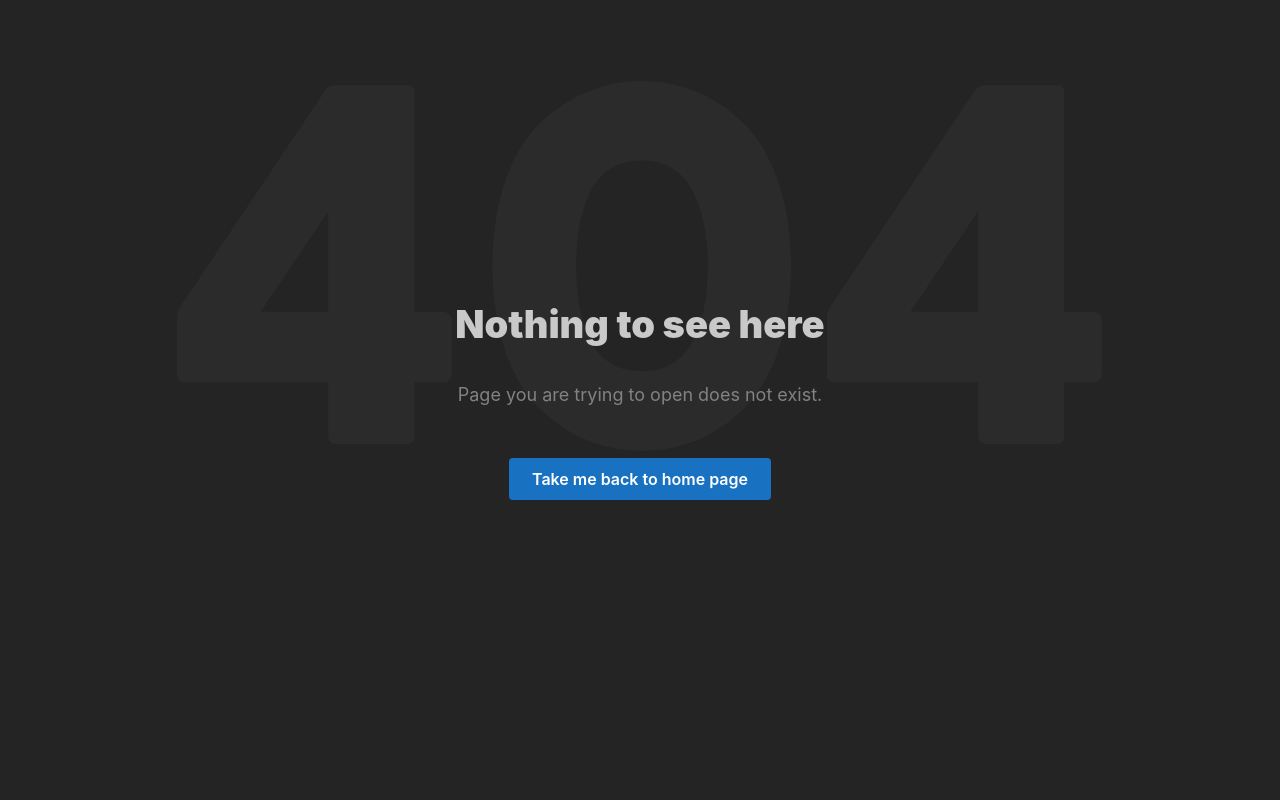
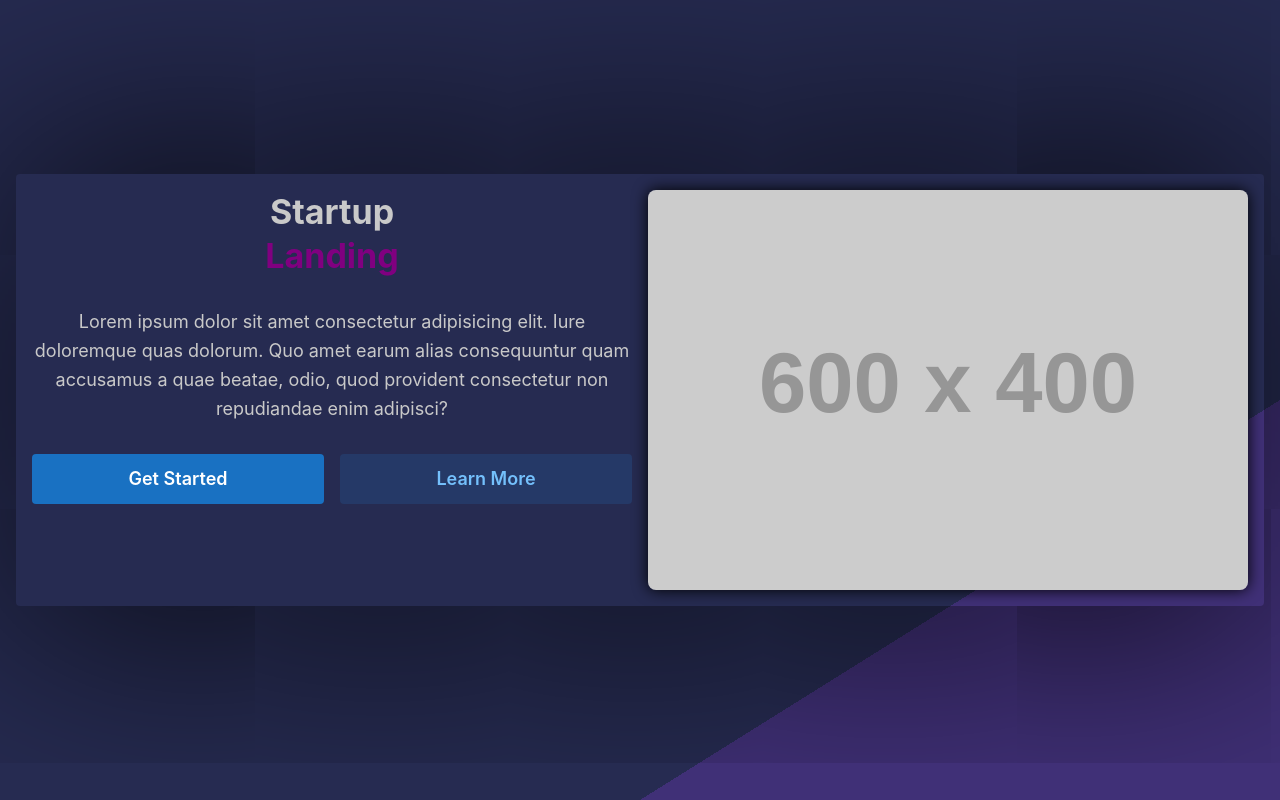
Before and after one commit to FabioMusi04/SecurVaultFrontEnd, a React (Vite) app: page / in a window 1280 px wide. Built offline with nearby package versions, Linux system fonts and the light colour scheme.

Commit message:
feat: HomePage struct

```diff
--- a/src/main.tsx
+++ b/src/main.tsx
@@ -1,22 +1,23 @@
-/* import React from 'react'*/
 import ReactDOM from 'react-dom/client'
 import '@mantine/core/styles.css';
 
 import { MantineProvider } from '@mantine/core';
 import { LoginPage } from './pages/Login.tsx';
 import { RegisterPage } from './pages/Register.tsx';
-import { NothingFoundBackground } from './pages/NotFound.tsx';
+import { NotFoundPage } from './pages/NotFound.tsx';
+import { HomePage } from './pages/Home.tsx';
 
 import { BrowserRouter as Router, Route, Routes } from 'react-router-dom';
 
 ReactDOM.createRoot(document.getElementById('root')!).render(
   <MantineProvider forceColorScheme='dark'>
-    <Router>
-      <Routes>
-        <Route path="/login" Component={LoginPage} />
-        <Route path="/register" Component={RegisterPage} />
-        <Route path="*" Component={NothingFoundBackground} />
-      </Routes>
-    </Router>
+      <Router>
+        <Routes>
+          <Route path="/" element={<HomePage />} />
+          <Route path="/login" element={<LoginPage />} />
+          <Route path="/register" element={<RegisterPage />} />
+          <Route path="*" element={<NotFoundPage />} />
+        </Routes>
+      </Router>
   </MantineProvider>
 );
--- a/src/pages/Home.tsx
+++ b/src/pages/Home.tsx
@@ -0,0 +1,50 @@
+import { Image, Container, Text, Button, Grid, Title, Card } from '@mantine/core';
+
+export function HomePage() {
+    document.title = "Home | Startup Landing";
+    document.body.style.background = "linear-gradient(to right bottom, #262b51 75%, #403077 25%) no-repeat center center fixed";
+
+    return (
+        <div style={{ minHeight: '100vh', display: 'flex', alignItems: 'center', justifyContent: 'center' }}>
+            <Container size="lg" style={{ textAlign: 'center'}} fluid>
+                <Card style={{ marginBottom: '20px', boxShadow: '0 0 300px black' }} bg="transparent">
+                    <Grid>
+                        <Grid.Col span={{ base: 12, md: 6, lg: 6 }}>
+                            <Title size="h1" fw={700}>
+                                Startup
+                            </Title>
+                            <Title size="h1" fw={700} c="purple">
+                                Landing
+                            </Title>
+                            <Text size="lg" mt={"5%"}>
+                                Lorem ipsum dolor sit amet consectetur adipisicing elit. Iure doloremque quas dolorum. Quo amet
+                                earum alias consequuntur quam accusamus a quae beatae, odio, quod provident consectetur non
+                                repudiandae enim adipisci?
+                            </Text>
+                            <Grid mt={"5%"}>
+                                <Grid.Col span={{ base: 12, md: 6, lg: 6 }}>
+                                    <Button size="lg" fullWidth>
+                                        Get Started
+                                    </Button>
+                                </Grid.Col>
+                                <Grid.Col span={{ base: 12, md: 6, lg: 6 }}>
+                                    <Button size="lg" fullWidth variant="light">
+                                        Learn More
+                                    </Button>
+                                </Grid.Col>
+                            </Grid>
+                        </Grid.Col>
+                        <Grid.Col span={{ base: 12, md: 6, lg: 6 }}>
+                            <Image
+                                radius="md"
+                                src="https://placehold.co/600x400"
+                                alt="Startup Landing"
+                                style={{ boxShadow: '0 0 15px black' }}
+                            />
+                        </Grid.Col>
+                    </Grid>
+                </Card>
+            </Container>
+        </div>
+    );
+};
--- a/src/pages/NotFound.tsx
+++ b/src/pages/NotFound.tsx
@@ -2,7 +2,7 @@ import { Container, Title, Text, Button, Group } from '@mantine/core';
 import { Illustration } from '../components/Illustration.tsx';
 import classes from '../styles/NotFound.module.css';
 
-export function NothingFoundBackground() {
+export function NotFoundPage() {
   return (
     <Container className={classes.root}>
       <div className={classes.inner}>
```
